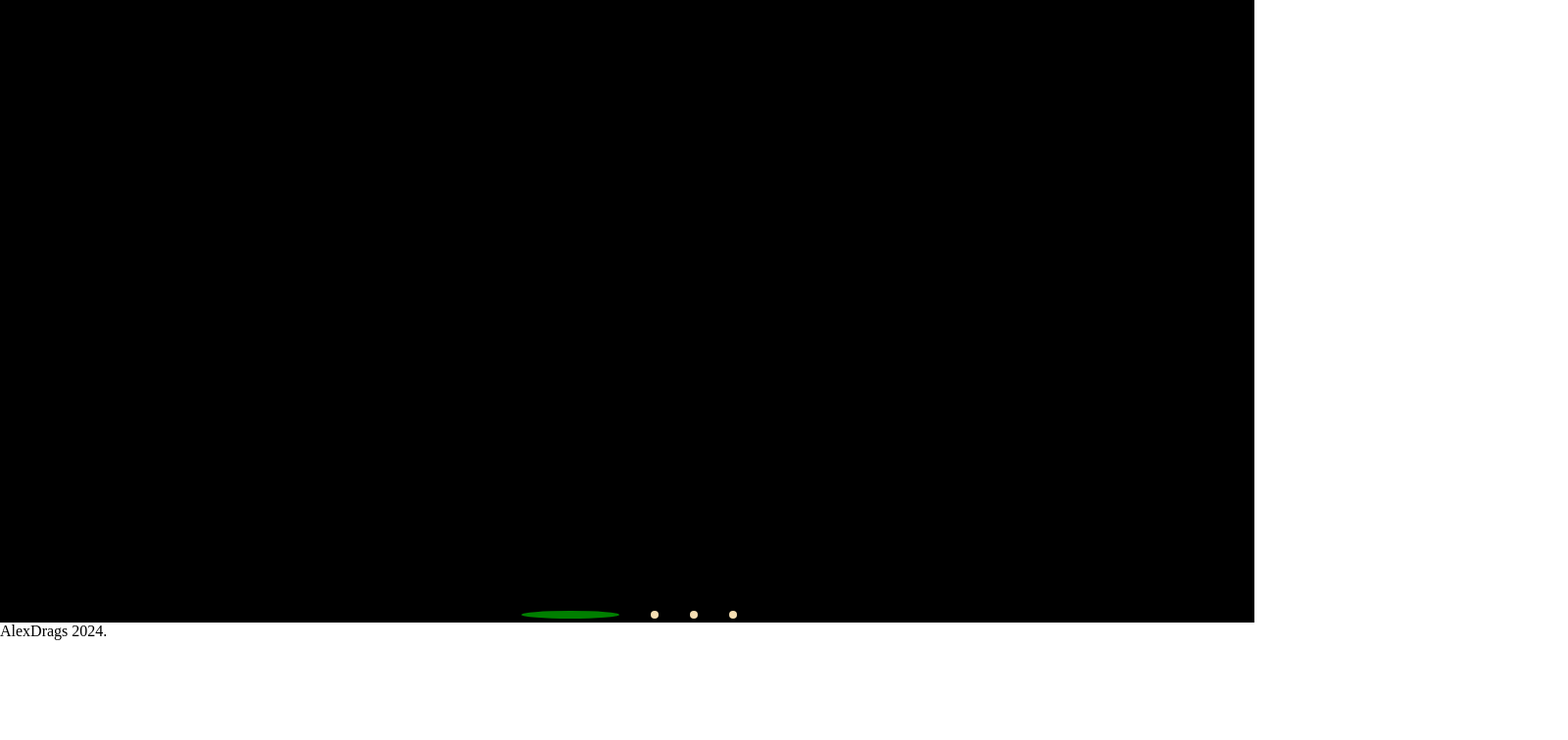
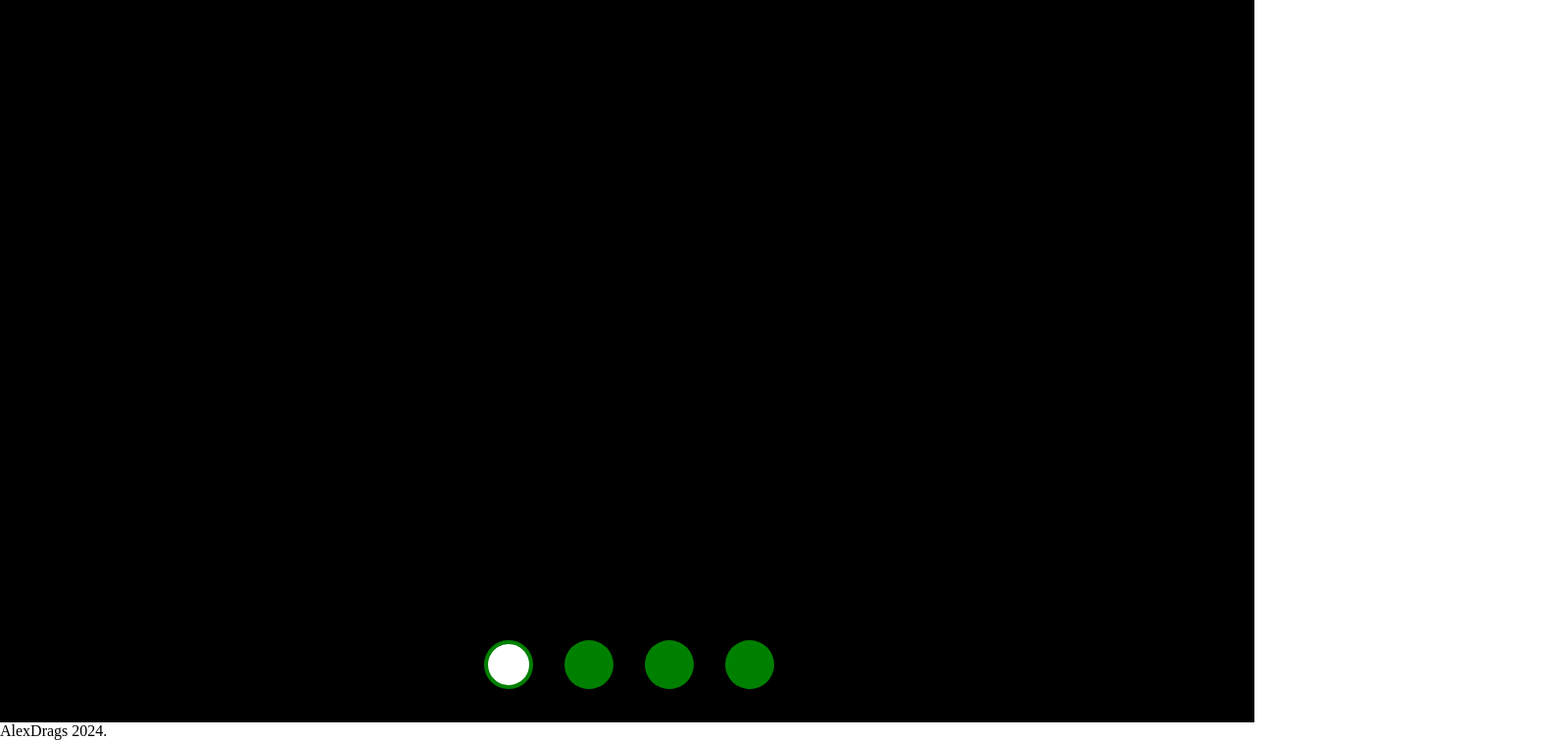
Before and after one commit to AlexDrags/cssMemeSlider, a plain HTML site: page cssMemeSlider/index.html in a window 1280 px wide. Shown: the part 689-1445 px from the top of the page at 98% size, 1600 px wide, since content can reach past the window. Before the commit the page ends 1369 px from the top, so only its background shows below. Drawn offline with Linux system fonts and the light colour scheme.

Commit message:
feat: add style controls (Sun, Sep 15, 2024 20:15:00 PM)

```diff
--- a/cssMemeSlider/style.css
+++ b/cssMemeSlider/style.css
@@ -6,6 +6,11 @@
 
 .container {
     background-color: black;
+    padding: 30px 15px;
+}
+
+.slider {
+  margin: 0 auto;
 }
 
 .container > input {
@@ -21,14 +26,17 @@
 	position: relative;
 	width: 8px;
 	border-radius: 50%;
+  width: 50px;
+  height: 50px;
+  background-color: green;
 }
 
 #slide1:checked ~ .slide-pagination label:nth-of-type(1),
 #slide2:checked ~ .slide-pagination label:nth-of-type(2),
 #slide3:checked ~ .slide-pagination label:nth-of-type(3),
 #slide4:checked ~ .slide-pagination label:nth-of-type(4) {
-    width: 100px;
-    background-color: green;
+  border: 4px solid green;
+  background-color: white;
 }
 
 .slide {
```
